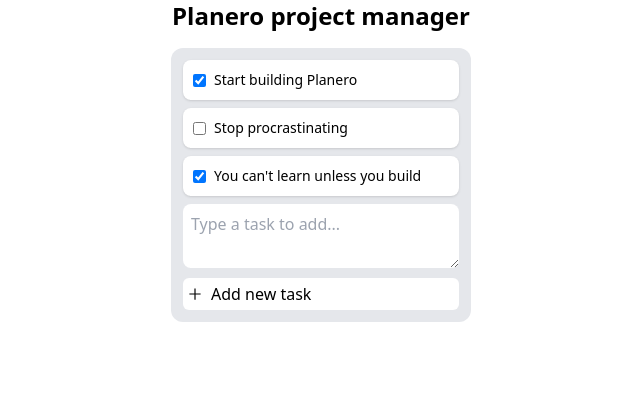
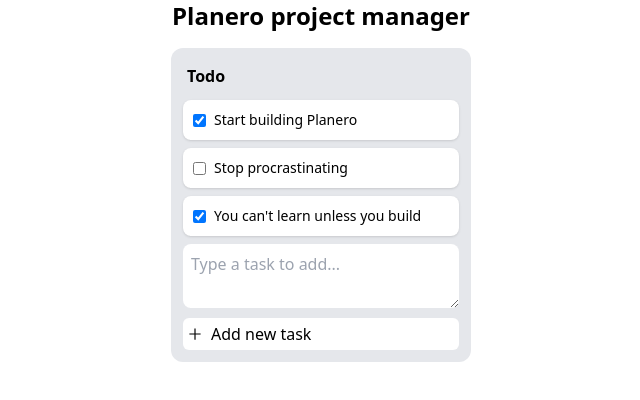
Before and after one commit to raknos13/planero-planner-react, a React (Vite) app: page / in a window 1280 px wide. Shown: the top 400 px of the page, without its empty margins (319-959 px from the left). Built offline with nearby package versions, Linux system fonts and the light colour scheme.

Commit message:
Add List heading

```diff
--- a/src/components/TodoList.jsx
+++ b/src/components/TodoList.jsx
@@ -53,6 +53,9 @@ export default function TodoList() {
               ref={provided.innerRef}
               style={{ padding: 0 }}
             >
+              <div className="font-bold mb-2 p-1">
+                <span>Todo</span>
+              </div>
               {tasks.map((task, index) => (
                 <Draggable key={task.id} draggableId={task.id} index={index}>
                   {(provided) => (
```
